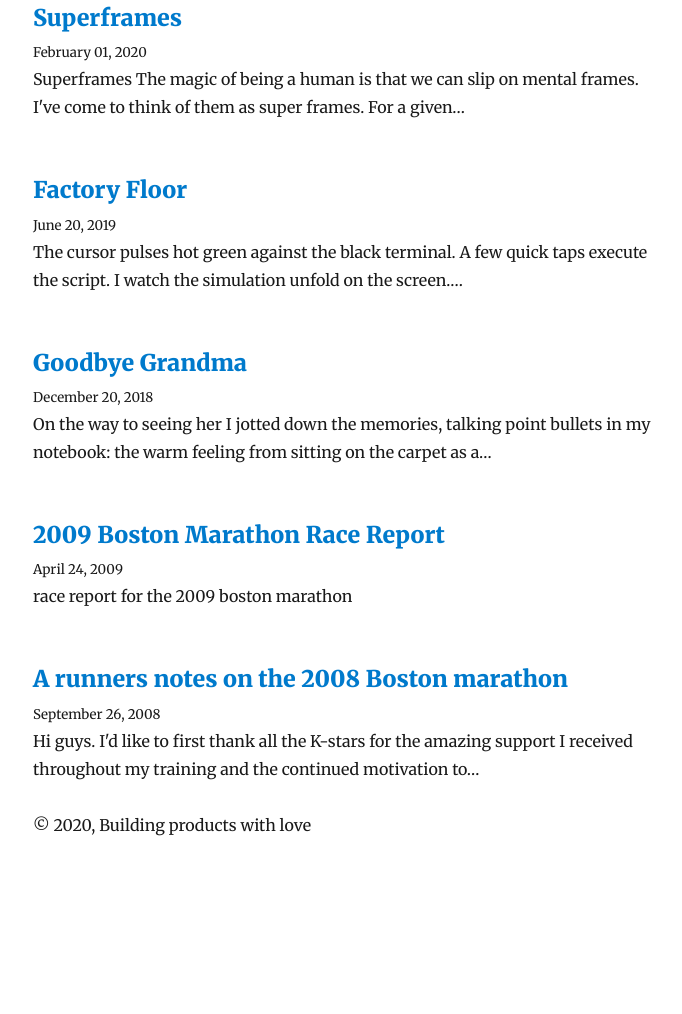
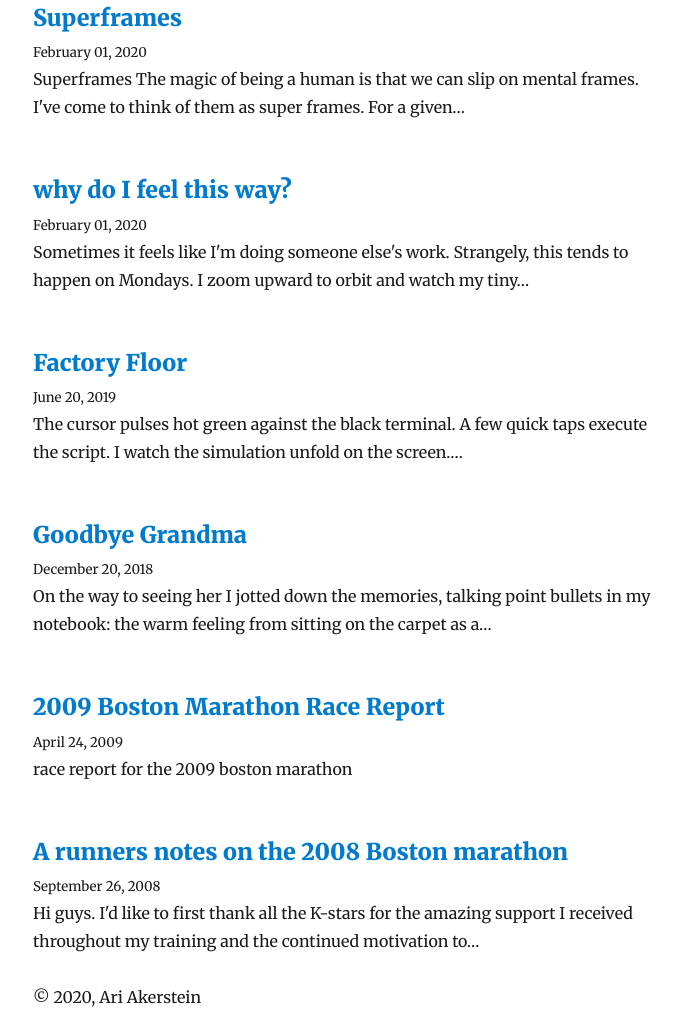
Before and after one commit to ariakerstein/gatsby-blog-2020, a Gatsby site: page / in a window 1280 px wide. Shown: the part 1053-2067 px from the top of the page, without its empty margins (292-974 px from the left). Before the commit the page ends 1934 px from the top, so only its background shows below. Built offline with nearby package versions, Linux system fonts and the light colour scheme; Gatsby itself is replaced by a stand-in of ours; some packages are replaced by stand-ins of ours.

Commit message:
why feel this way

```diff
--- /dev/null
+++ b/content/blog/whyfeelthisway/index.md
@@ -0,0 +1,11 @@
+---
+title: why do I feel this way?
+date: 2020-02-01
+permalink: /why-feel-this-way/
+categories: ["product"]
+---
+
+Sometimes it feels like I'm doing someone else's work. Strangely, this tends to happen on Mondays. I zoom upward to orbit and watch my tiny self operating on the ground. A human pixel.
+Then I ask myself: why do I feel this way? Usually the answers are some combination of overwhelm and insecurity/imposter syndrome.
+
+When I feel this way I'll remind myself that my real aspiration is to do G-d's work. What is the work that makes me feel that burning feeling? Could I feel that way about what I'm working on? What makes me feel G-d's pleasure?
--- a/src/components/layout.js
+++ b/src/components/layout.js
@@ -60,7 +60,7 @@ const Layout = ({ location, title, children }) => {
       <header>{header}</header>
       <main>{children}</main>
       <footer>
-        © {new Date().getFullYear()}, Building products with love
+        © {new Date().getFullYear()}, Ari Akerstein
         {` `}
       </footer>
     </div>
```
